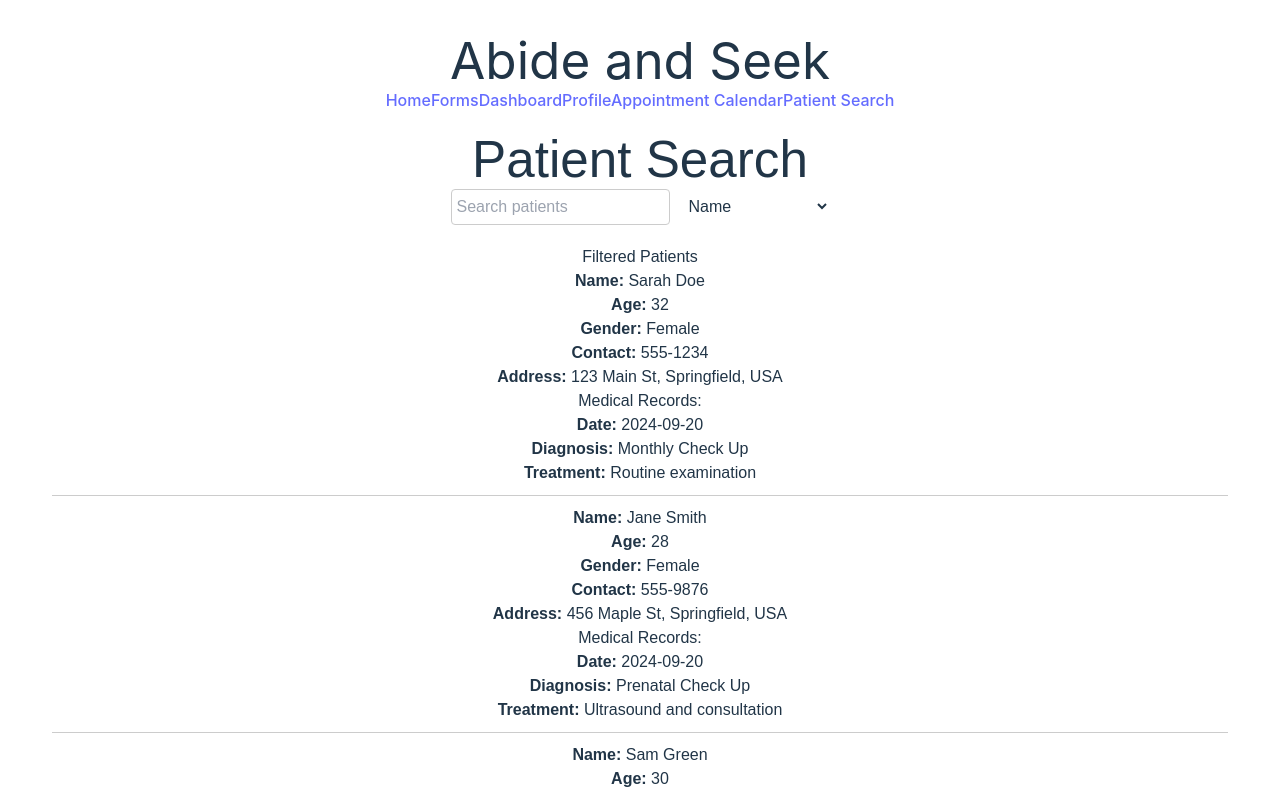
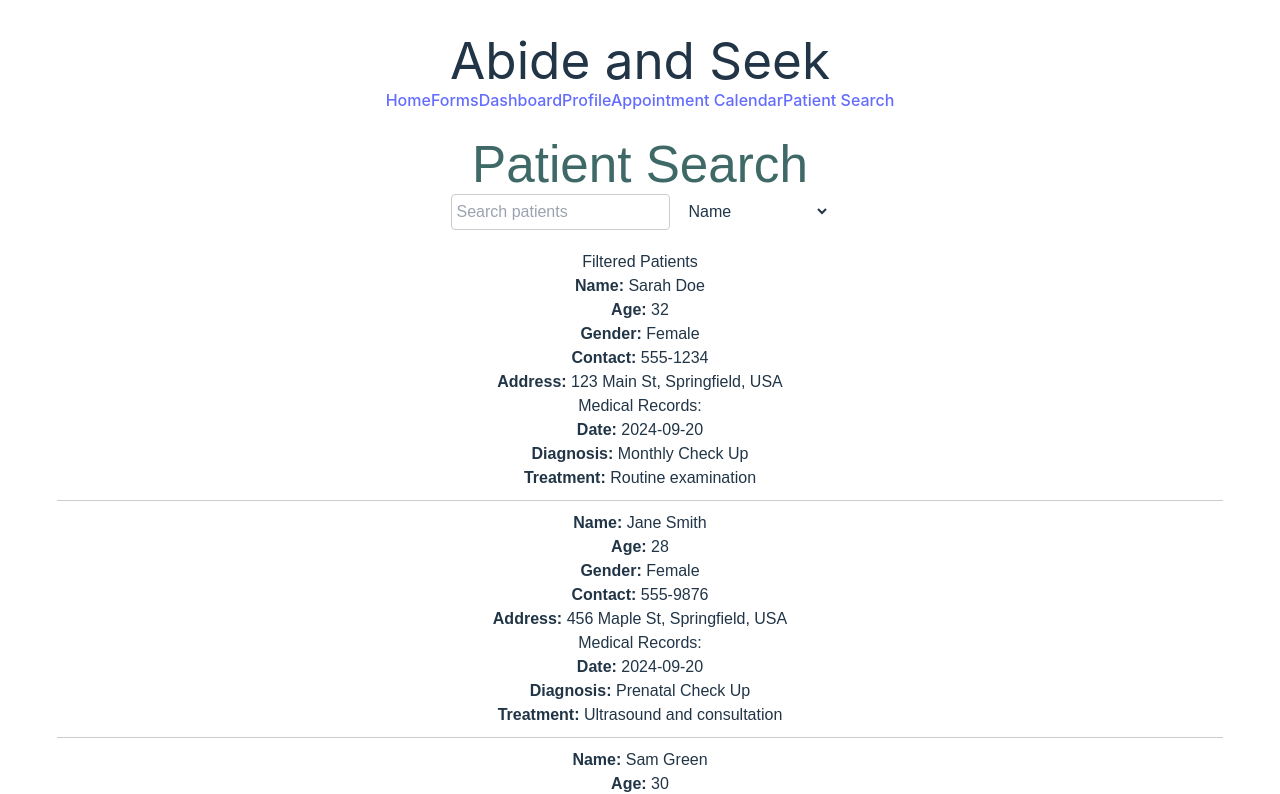
Before and after one commit to cfgtexas24/Team-17, a React (Vite) app in the folder clientcare2/: page /patientsearch in a window 1280 px wide. Shown: the top 794 px of the page. Built offline with nearby package versions, Linux system fonts and the light colour scheme.

Commit message:
Dashboard Color Change

```diff
--- a/clientcare2/src/components/admin_components/patientSearch.tsx
+++ b/clientcare2/src/components/admin_components/patientSearch.tsx
@@ -175,8 +175,8 @@ const PatientSearch: React.FC = () => {
   }, [searchTerm, searchField]);
 
   return (
-    <div style={{ padding: '20px', fontFamily: 'Arial, sans-serif' }}>
-      <h1>Patient Search</h1>
+    <div style={{ padding: '25px', fontFamily: 'Arial, sans-serif' }}>
+      <h1 style={{ color: '#3e6967' }}>Patient Search</h1>
 
       {/* Search Input */}
       <input
```
